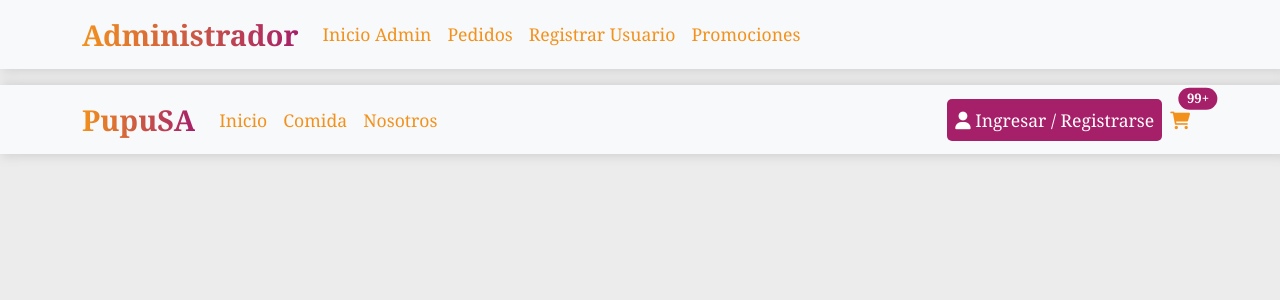
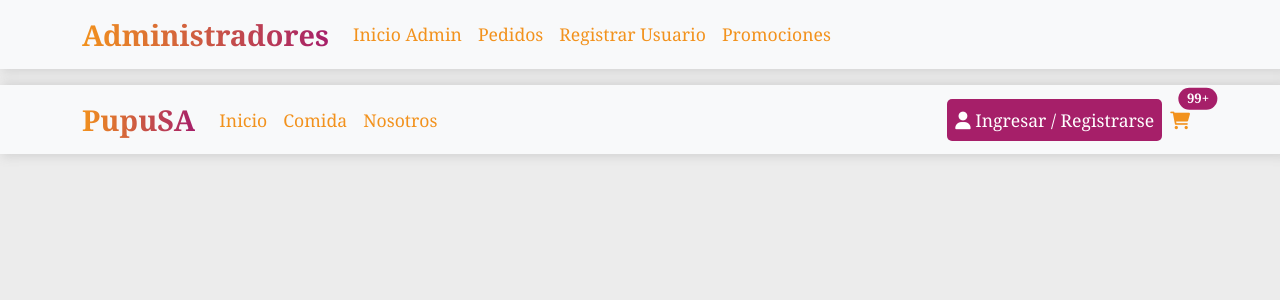
Before and after one commit to PaoloNavarro/PupuSA, a PHP site: the page made by views/Error/index.php in a window 1280 px wide. Shown: the top 300 px of the page. Run offline with PHP 8.4, Linux system fonts and the light colour scheme; the template is opened without the code that fills it, so the values that code supplies are empty; the visitor is signed in with stand-in values (Sample User, id 1); some libraries are stand-ins or nearby versions.

Commit message:
ortografia

```diff
--- a/views/layout/header.php
+++ b/views/layout/header.php
@@ -28,7 +28,7 @@
 
 <nav class="navbar navbar-expand-lg bg-light mb-3 navbar-fixed">
     <div class="container">
-    <a class="navbar-brand" href="./">Administrador</a>
+    <a class="navbar-brand" href="./">Administradores</a>
 
     <div class="collapse navbar-collapse" id="navbarAdmin">
         <div class="d-flex flex-lg-row flex-md-column w-100 justify-content-between">
```
